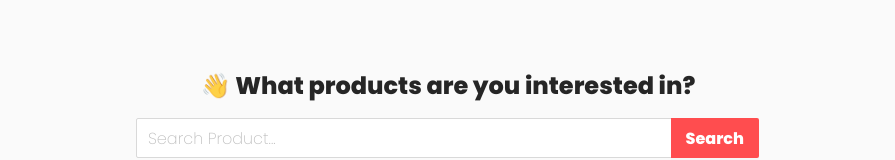
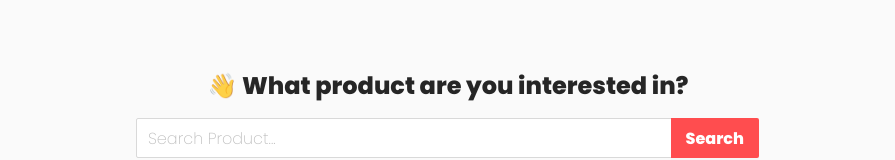
Before and after one commit to quangngoc8321/camstore-full-v2, a React (Create React App) app in the folder client/: page / in a window 1280 px wide. Shown: the part 272-432 px from the top of the page, without its empty margins (192-1087 px from the left). Built offline with nearby package versions, Linux system fonts and the light colour scheme; no server answers.

Commit message:
edit search box

```diff
--- a/client/src/components/product/SearchBox.js
+++ b/client/src/components/product/SearchBox.js
@@ -8,7 +8,7 @@ const SearchBox = ({query, setQuery}) => {
     <Row justify="center" align="middle">
       <Col xs={24} xl={18}>
         <Title level={3} style={{ textAlign: "center", margin: "1rem 0" }}>
-          👋 What products are you interested in?
+          👋 What product are you interested in?
         </Title>
 
         <Search
```
